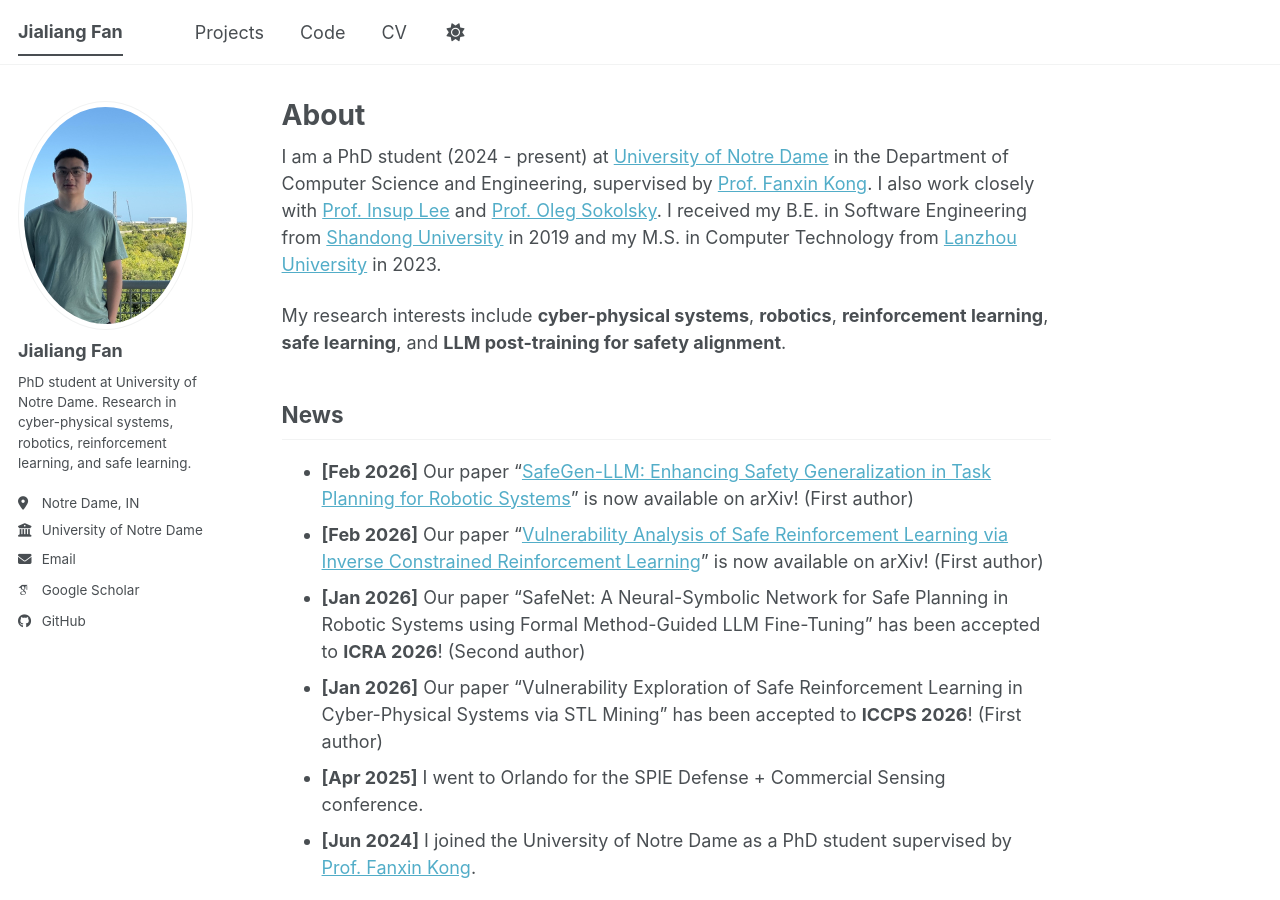
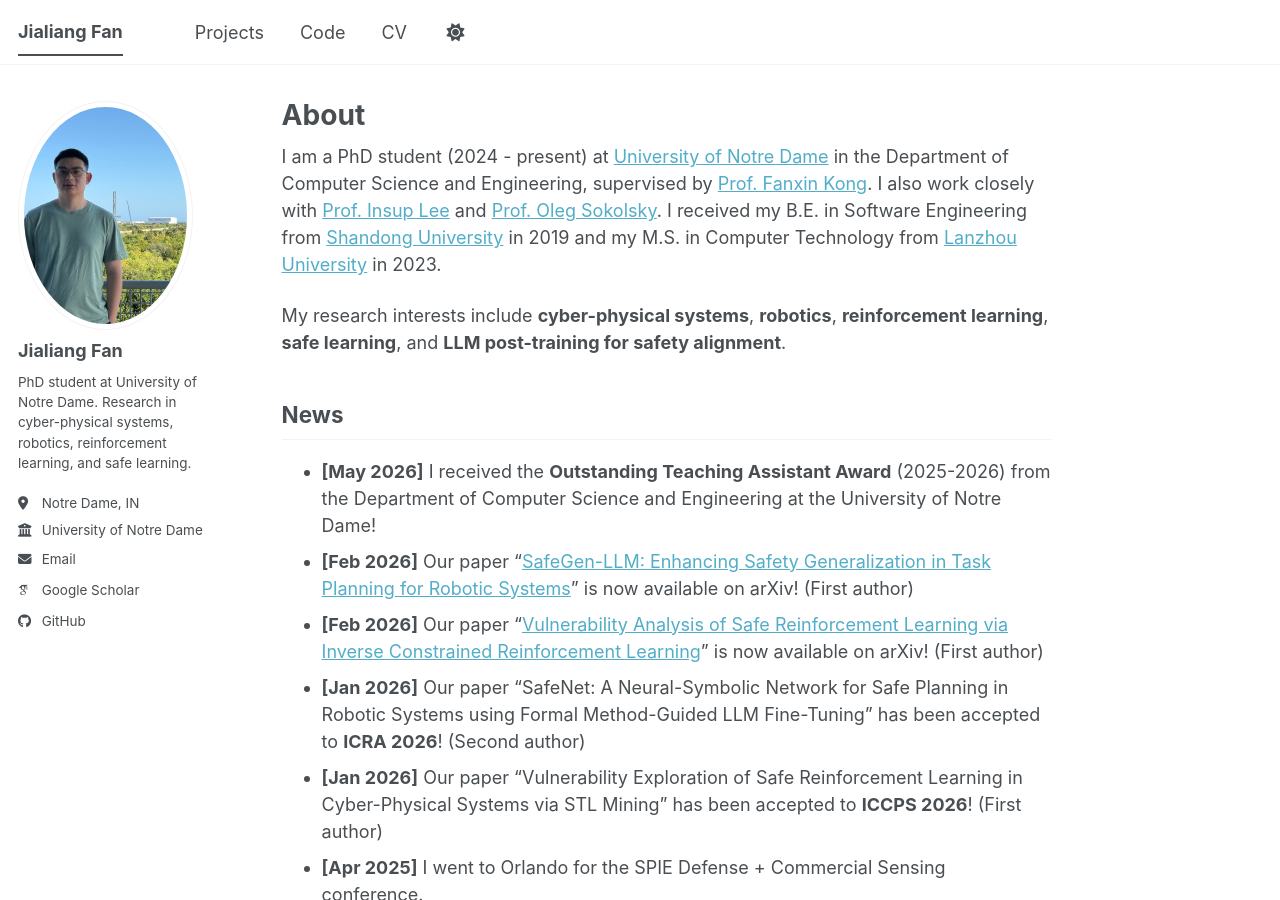
Before and after one commit to JialiangFan/jialiangfan.github.io, a Jekyll site: the page built from _pages/about.md, in a window 1280 px wide and 900 px high. Built offline with Jekyll 4.4.1, drawn with Linux system fonts in a browser that asks for light colours; some web fonts are replaced; a script bundle is joined from its source files by our own code; library files that are not in the unit come from our copies; comment, search, counter and statistics services are not loaded.

Commit message:
Add Outstanding TA Award news
Co-Authored-By: Claude Opus 4.7 (1M context) <noreply@anthropic.com>

```diff
--- a/_pages/about.md
+++ b/_pages/about.md
@@ -13,6 +13,7 @@ My research interests include **cyber-physical systems**, **robotics**, **reinfo
 
 ## News
 
+- **[May 2026]** I received the **Outstanding Teaching Assistant Award** (2025-2026) from the Department of Computer Science and Engineering at the University of Notre Dame!
 - **[Feb 2026]** Our paper "[SafeGen-LLM: Enhancing Safety Generalization in Task Planning for Robotic Systems](https://arxiv.org/abs/2602.24235)" is now available on arXiv! (First author)
 - **[Feb 2026]** Our paper "[Vulnerability Analysis of Safe Reinforcement Learning via Inverse Constrained Reinforcement Learning](https://arxiv.org/abs/2602.16543)" is now available on arXiv! (First author)
 - **[Jan 2026]** Our paper "SafeNet: A Neural-Symbolic Network for Safe Planning in Robotic Systems using Formal Method-Guided LLM Fine-Tuning" has been accepted to **ICRA 2026**! (Second author)
```
